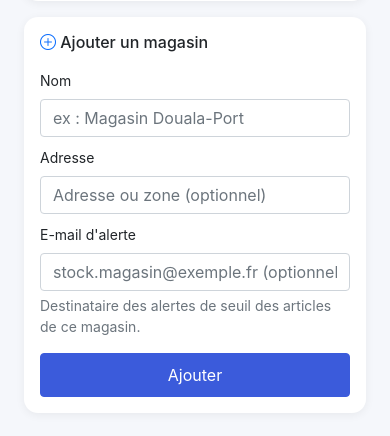
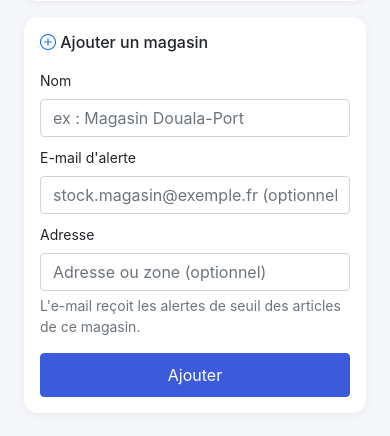
Before and after one commit to Awalmohmed/gtc-stock-app, a Flask app: page /pages/magasins/ in a window 390 px wide. Shown: the part 331-767 px from the top of the page. Run offline with Flask 3, Linux system fonts and the light colour scheme; the visitor is signed in with stand-in values (Sample User, id 1); some libraries are stand-ins or nearby versions.

Commit message:
Réorganisation des formulaires en grille Bootstrap (largeur/colonnes)
Les formulaires de mutation (Magasins, Fournisseurs, Transferts,
Utilisateurs) empilaient un champ par ligne sur toute la largeur
disponible. Réorganisés en row/col : champs courts regroupés côte à
côte (2-3 colonnes selon le contexte), zones de texte libre laissées
pleine largeur. Repasse en une seule colonne empilée sous 576px
(inchangé, classes Bootstrap responsive existantes).

Aucun changement de logique métier, de nom de champ ni de route —
uniquement la disposition visuelle.

- apps/templates/pages/magasins.html
- apps/templates/pages/fournisseurs.html
- apps/templates/pages/transferts.html
- apps/templates/pages/utilisateurs.html

Co-Authored-By: Claude Sonnet 5 <noreply@anthropic.com>

```diff
--- a/apps/templates/pages/magasins.html
+++ b/apps/templates/pages/magasins.html
@@ -70,18 +70,20 @@
       <h6 class="mb-3"><i class="bi bi-plus-circle text-primary"></i> Ajouter un magasin</h6>
       <form action="{{ url_for('creer_magasin') }}" method="post" data-validate novalidate>
         <input type="hidden" name="csrf_token" value="{{ csrf_token() }}">
-        <div class="mb-2">
-          <label class="form-label small fw-semibold">Nom</label>
-          <input type="text" name="nom" class="form-control" placeholder="ex : Magasin Douala-Port" required>
+        <div class="row">
+          <div class="col-sm-6 mb-2">
+            <label class="form-label small fw-semibold">Nom</label>
+            <input type="text" name="nom" class="form-control" placeholder="ex : Magasin Douala-Port" required>
+          </div>
+          <div class="col-sm-6 mb-2">
+            <label class="form-label small fw-semibold">E-mail d'alerte</label>
+            <input type="email" name="email_alertes" class="form-control" placeholder="stock.magasin@exemple.fr (optionnel)">
+          </div>
         </div>
-        <div class="mb-2">
+        <div class="mb-3">
           <label class="form-label small fw-semibold">Adresse</label>
           <input type="text" name="adresse" class="form-control" placeholder="Adresse ou zone (optionnel)">
-        </div>
-        <div class="mb-3">
-          <label class="form-label small fw-semibold">E-mail d'alerte</label>
-          <input type="email" name="email_alertes" class="form-control" placeholder="stock.magasin@exemple.fr (optionnel)">
-          <div class="form-text">Destinataire des alertes de seuil des articles de ce magasin.</div>
+          <div class="form-text">L'e-mail reçoit les alertes de seuil des articles de ce magasin.</div>
         </div>
         <button type="submit" class="btn btn-primary w-100 fw-semibold">Ajouter</button>
       </form>
@@ -101,21 +103,23 @@
           <button type="button" class="btn-close" data-bs-dismiss="modal" aria-label="Fermer"></button>
         </div>
         <div class="modal-body">
-          <div class="mb-3">
-            <label class="form-label small fw-semibold" for="mag-nom-{{ m.magasin.id }}">Nom</label>
-            <input type="text" id="mag-nom-{{ m.magasin.id }}" name="nom" class="form-control"
-                   value="{{ m.magasin.nom }}" maxlength="150" required>
+          <div class="row">
+            <div class="col-sm-6 mb-3">
+              <label class="form-label small fw-semibold" for="mag-nom-{{ m.magasin.id }}">Nom</label>
+              <input type="text" id="mag-nom-{{ m.magasin.id }}" name="nom" class="form-control"
+                     value="{{ m.magasin.nom }}" maxlength="150" required>
+            </div>
+            <div class="col-sm-6 mb-3">
+              <label class="form-label small fw-semibold" for="mag-mail-{{ m.magasin.id }}">E-mail d'alerte</label>
+              <input type="email" id="mag-mail-{{ m.magasin.id }}" name="email_alertes" class="form-control"
+                     value="{{ m.magasin.email_alertes or '' }}" placeholder="Aucune — alerte journalisée">
+            </div>
           </div>
-          <div class="mb-3">
+          <div class="mb-1">
             <label class="form-label small fw-semibold" for="mag-adr-{{ m.magasin.id }}">Adresse</label>
             <input type="text" id="mag-adr-{{ m.magasin.id }}" name="adresse" class="form-control"
                    value="{{ m.magasin.adresse or '' }}" placeholder="Adresse ou zone (optionnel)">
-          </div>
-          <div class="mb-1">
-            <label class="form-label small fw-semibold" for="mag-mail-{{ m.magasin.id }}">E-mail d'alerte</label>
-            <input type="email" id="mag-mail-{{ m.magasin.id }}" name="email_alertes" class="form-control"
-                   value="{{ m.magasin.email_alertes or '' }}" placeholder="Aucune — alerte journalisée">
-            <div class="form-text">Destinataire des alertes de seuil des articles de ce magasin.</div>
+            <div class="form-text">L'e-mail reçoit les alertes de seuil des articles de ce magasin.</div>
           </div>
         </div>
         <div class="modal-footer">
```
Also changed, not shown: apps/templates/pages/fournisseurs.html (+9 -7 lines), apps/templates/pages/transferts.html (+10 -3 lines), apps/templates/pages/utilisateurs.html (+26 -20 lines).
